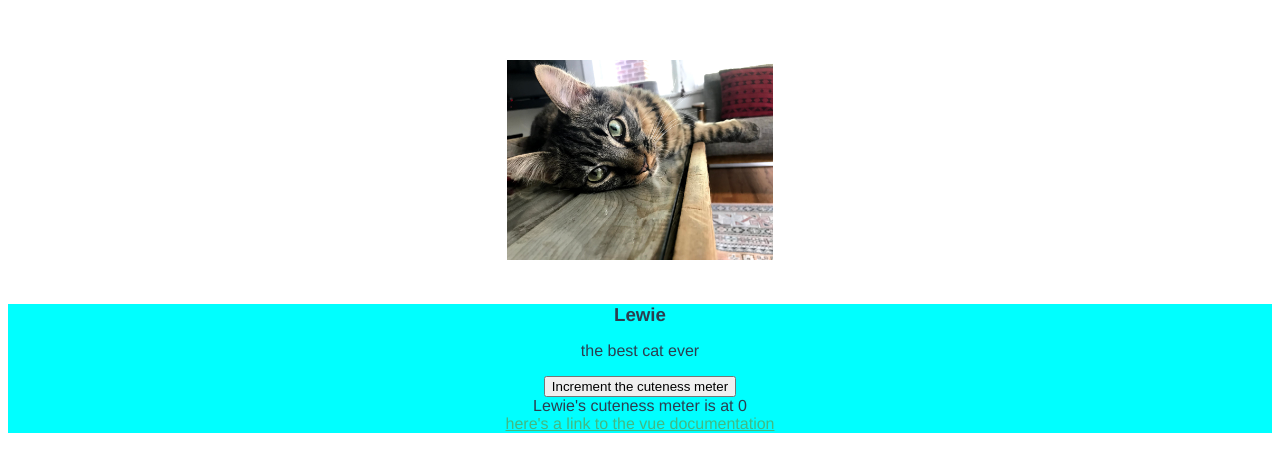
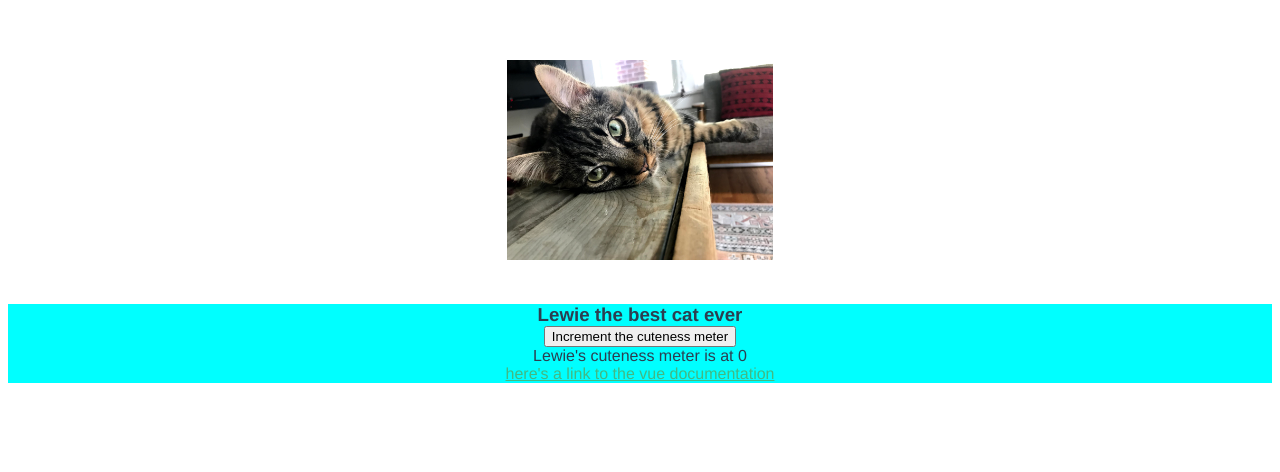
Before and after one commit to kdanna/helloWorldVue, a Vue app: page / in a window 1280 px wide. Shown: the top 472 px of the page. Built offline with nearby package versions, Linux system fonts and the light colour scheme.

Commit message:
add a computer property

```diff
--- a/src/components/HelloWorld.vue
+++ b/src/components/HelloWorld.vue
@@ -1,8 +1,6 @@
 <template>
-  <div
-    v-bind:style={background:color}>
-    <h3>{{ catName }}</h3>
-    <p>{{ subMsg }}</p>
+  <div v-bind:style={background:color}>
+    <h3>{{ catMessage }}</h3>
     <div>
       <button v-on:click="incrementCounter">Increment the cuteness meter</button>
     </div>
@@ -37,6 +35,11 @@ export default {
         }
         this.color == 'red' ? this.color = 'aqua' : this.color = 'red'
     }
+  },
+  computed: {
+    catMessage() {
+      return this.catName + ' ' + this.subMsg
+    }
   }
 }
 
```
